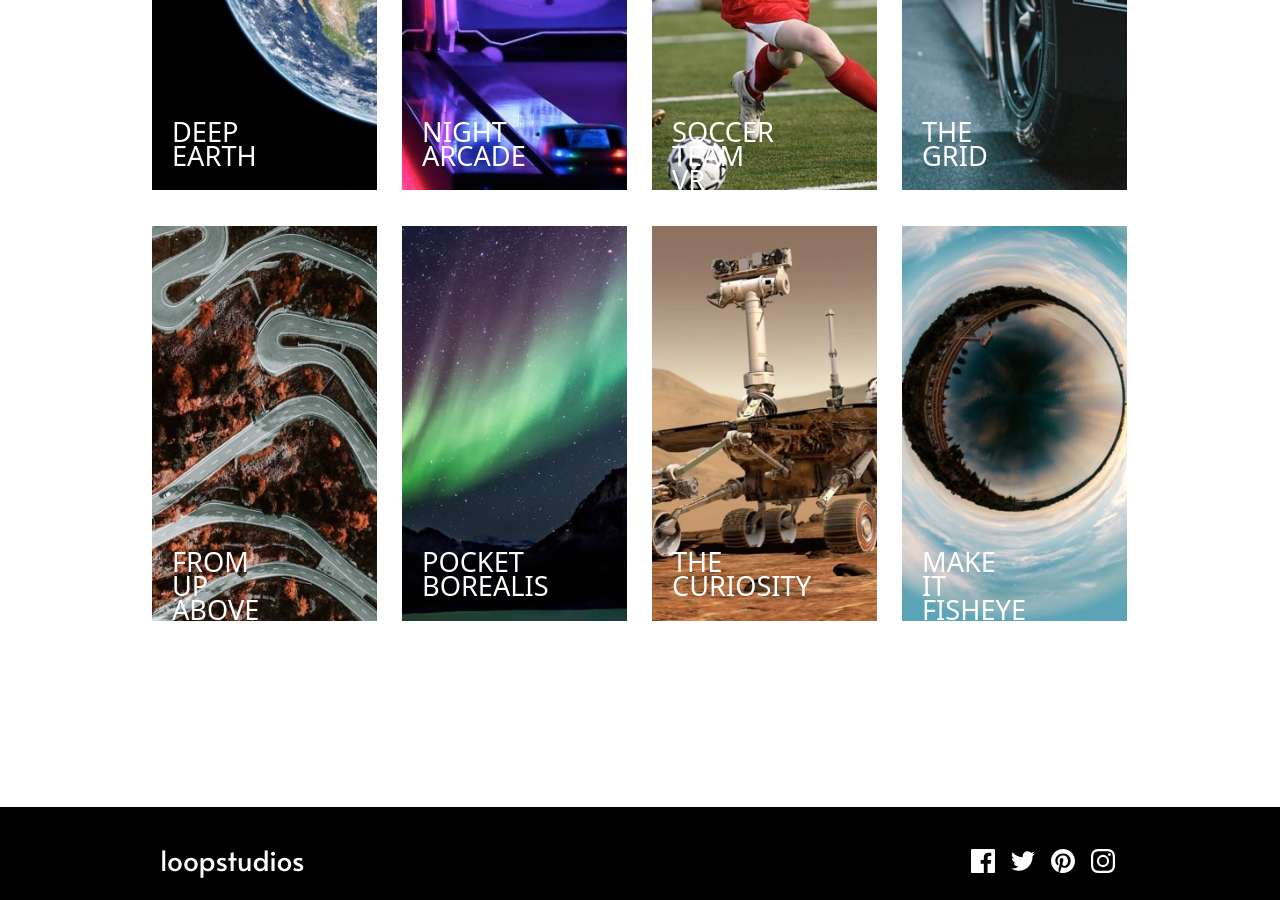
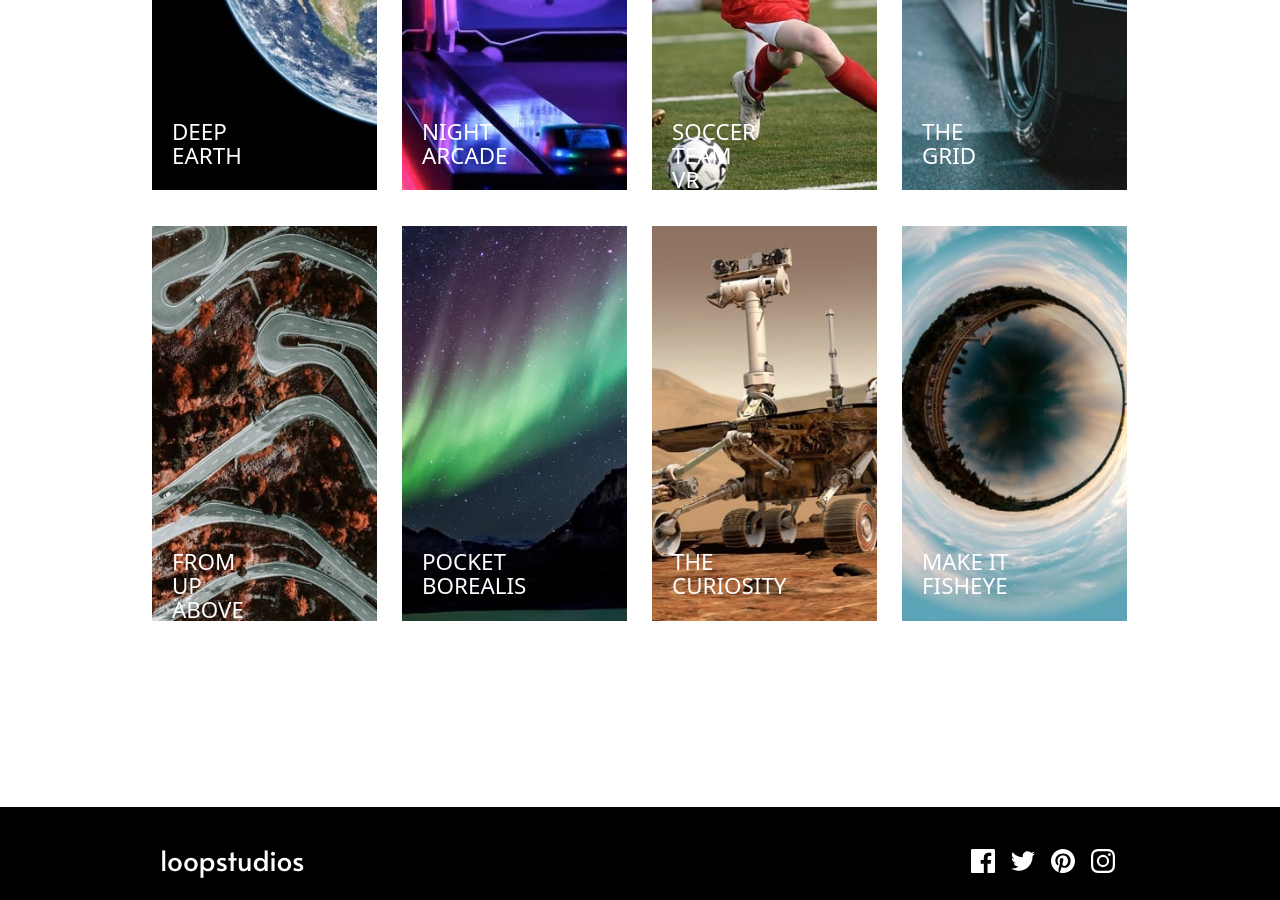
Before and after one commit to DundeeA/LoopStudio, a React (Vite) app: page / in a window 1280 px wide. Shown: the part 1820-2720 px from the top of the page. Built offline with nearby package versions, Linux system fonts and the light colour scheme; what tailwindcss-animated would draw is missing.

Commit message:
fixed card text wrap

```diff
--- a/index.html
+++ b/index.html
@@ -5,7 +5,6 @@
     <meta name="viewport" content="width=device-width, initial-scale=1.0" />
     <link href="https://fonts.googleapis.com/css2?family=Josefin+Sans:wght@300&display=swap" rel="stylesheet" />
     <link href="https://fonts.googleapis.com/css2?family=Alata&display=swap" rel="stylesheet" />
-    <meta property="og:image" content="./src/assets/shareimage.png" />
 
     <meta property="twitter:image" content="./src/assets/twittershareimage.png" />
     <meta name="twitter:card" content="summary_large_image" />
@@ -16,7 +15,7 @@
       content="Founded in 2011, Loopstudios has been producing world-class virtual reality projects for some of the best companies
     around the globe. Our award-winning creations have transformed businesses through digital experiences that bind to their
     brand." />
-
+    <meta property="og:image" content="./src/assets/shareimage.png" />
     <meta property="og:image:width" content="1200" />
     <meta property="og:image:height" content="630" />
     <meta
--- a/src/components/creations/creation-card/CreationCard.tsx
+++ b/src/components/creations/creation-card/CreationCard.tsx
@@ -12,7 +12,7 @@ const CreationCard: React.FC<props> = ({ styles, title }) => {
       }>
       <h3
         className={
-          "text-[1.6rem] md:text-[1.3rem] lg:text-[1.7rem]  2xl:text-[2.4rem] 2xl:leading-10 md:top-[50%] font-thin w-[40%] mt-12 ml-5 leading-6 text-white md:relative lg:top-[70%]"
+          "text-[1.6rem] md:text-[1.3rem] lg:text-[1.4rem]  2xl:text-[2.1rem] 2xl:leading-10 md:top-[50%] font-thin w-[40%] mt-12 ml-5 leading-6 text-white md:relative lg:top-[70%]"
         }>
         {title}
       </h3>
```
